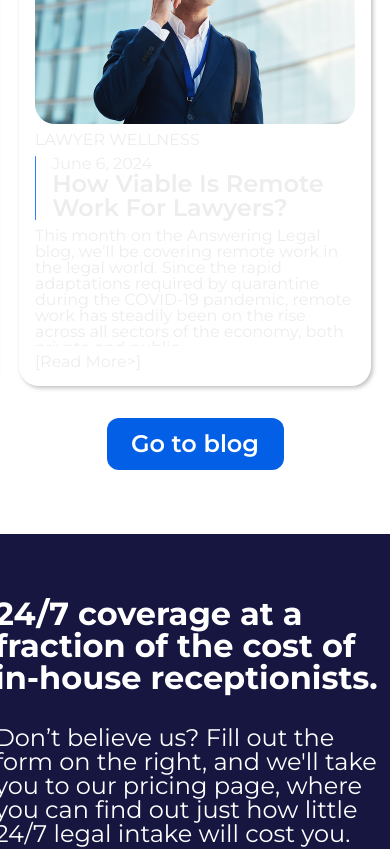
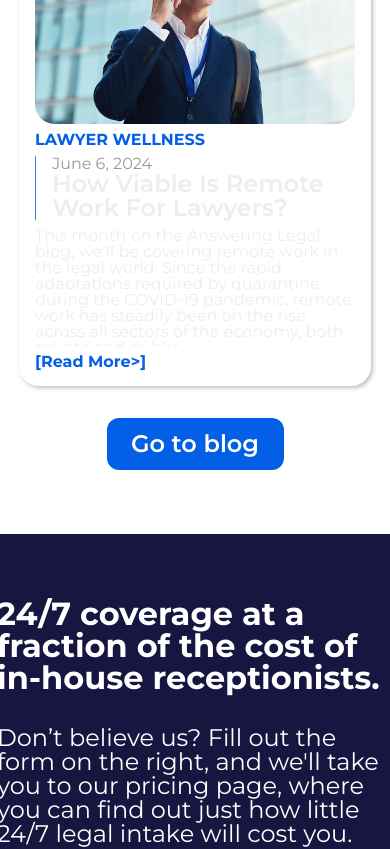
Before and after one commit to enrjon/nextjs-legal-customer-service, a Next.js app in the folder client-support/: page /landing-page in a window 390 px wide. Shown: the part 4740-5589 px from the top of the page. Built offline with nearby package versions, Linux system fonts and the light colour scheme.

Commit message:
updated blog colors

```diff
--- a/client-support/src/app/components/blog-card.tsx
+++ b/client-support/src/app/components/blog-card.tsx
@@ -25,11 +25,11 @@ export default function BlogCard(blogData: Blog) {
                         objectFit: 'contain'
                     }}
                 />
-                <h5 className="self-start text-sub2">{blogData.section}</h5>
+                <h5 className="self-start text-sub2 font-bold selected">{blogData.section}</h5>
                 <div className="gap-[16px] flex">
                     <div className="w-[2px] h-full bg-blue-500 rounded-[15px]"></div>
                     <div className="gap-[12px]">
-                        <time className=" text-sub2">{blogData.date}</time>
+                        <time className="gray-text text-sub2">{blogData.date}</time>
                         <h4 className=" text-sub1 font-semibold">{blogData.title}</h4>
                     </div>
 
@@ -37,7 +37,7 @@ export default function BlogCard(blogData: Blog) {
                 <p className="overflow-hidden text-ellipsis text-b1">{blogData.content}</p>
                 <Link
                     href={''}
-                    className="self-start"
+                    className="text-sub2 self-start selected font-bold"
                 >[Read More{`>`}]</Link>
             </div>
         </div>
--- a/client-support/src/app/globals.css
+++ b/client-support/src/app/globals.css
@@ -114,3 +114,7 @@ input.error {
 .divider {
   background-color: rgba(60, 206, 215, 1);
 }
+
+.gray-text {
+  color: rgba(153, 153, 153, 1);
+}
--- a/client-support/src/app/ui/landing-page/Form.tsx
+++ b/client-support/src/app/ui/landing-page/Form.tsx
@@ -98,7 +98,7 @@ export default function Form() {
     return (
         <div className="flex flex-col px-[16px] py-[64px] gap-[64px]" style={{ backgroundColor: "#161641" }}>
             <div className="flex flex-col lg:flex-row gap-[64px] self-center max-w-[1120px]">
-                <div className="text-white flex flex-col justify-center gap-[10px] min-w-[400px]">
+                <div className="text-white flex flex-col justify-center gap-[10px]">
                     <div className="flex flex-col justify-center gap-[32px]">
                         <h1 className="text-h2 font-bold">24/7 coverage at a fraction of the cost of in-house receptionists.</h1>
                         <p className="text-sub1">Don’t believe us? Fill out the form on the right, and we{`'`}ll take you to our pricing page, where you can find out just how little 24/7 legal intake will cost you.</p>
--- a/client-support/src/app/ui/landing-page/topnav.tsx
+++ b/client-support/src/app/ui/landing-page/topnav.tsx
@@ -35,7 +35,7 @@ export default function TopNav() {
                         </Link>
             <nav className="flex flex-col justify-between bg-white gap-[16px] px-[20px] py-[10px]">
             <div className="hidden flex lg:inline-flex justify-end gap-[32px]">
-                <Link href={''} className="" style={{color: "rgba(153, 153, 153, 1);"}}>Support</Link>
+                <Link href={''} className="gray-text underline">Support</Link>
                 <Link href={''}>(631) 686-9700</Link>
             </div>
             <div className="flex justify-between ">
```
Also changed, not shown: client-support/src/app/ui/landing-page/landing-hero.tsx (+1 -1 lines).
